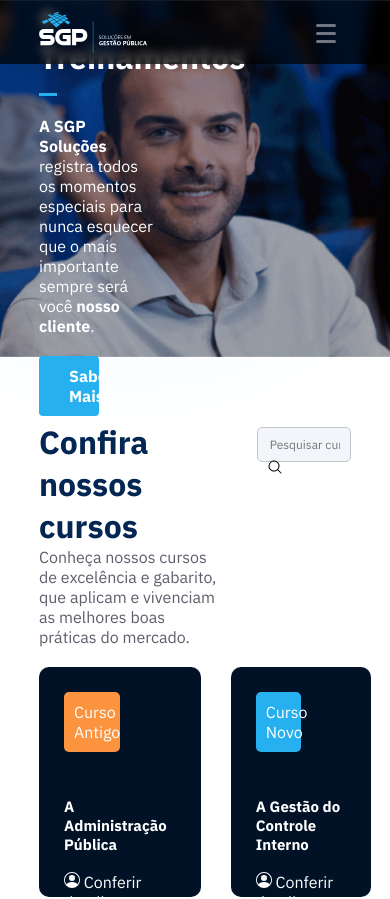
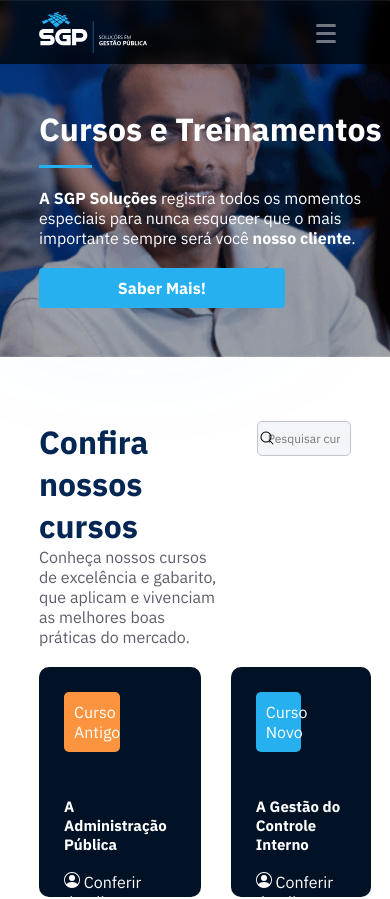
Before and after one commit to sgpgithub23/sgp, a Next.js app: page /cursos-treinamentos in a window 390 px wide. Shown: the top 899 px of the page. Built offline with nearby package versions, Linux system fonts and the light colour scheme.

Commit message:
feat: altera input e add responsivo cursos

```diff
--- a/components/Input/Input.module.scss
+++ b/components/Input/Input.module.scss
@@ -4,6 +4,28 @@
     width: 100%;
     display: flex;
     flex-direction: column;
+
+    .inputIcon {
+        & > input {
+            height: 35px;
+            padding: 10px 10px;
+            width: 100%;
+            border: none;
+            color:$dark-blue-100;
+            border: 1px $grey-200 solid;
+            background-color: $dark-blue-2;
+            border-radius: 5px;
+
+            &:focus {
+                border: 1px $dark-blue-100 solid;
+                outline: none;
+            }
+
+            &::placeholder {
+                font-size: 12px;
+            }
+        }
+    }
 
     & > label {
         color: $dark-blue-100;
@@ -80,4 +102,19 @@
     & > .withIcon {
         padding-left: 12%;
     }
+
+    & > .inputIcon {
+        position: relative;
+
+        & > input {
+            padding-left: 10%;
+        }
+
+        & > svg {
+            position: absolute;
+            top: 50%;
+            transform: translateY(-50%);
+            left: 2%;
+        }
+    }
 }
--- a/components/Input/index.tsx
+++ b/components/Input/index.tsx
@@ -2,66 +2,84 @@ import React, { HTMLInputTypeAttribute, useEffect, useState } from "react";
 import { FieldError, UseFormRegisterReturn } from "react-hook-form";
 import { ErrorMessage } from "../ErrorMessage";
 import styles from "./Input.module.scss";
-import InputMask from 'react-input-mask';
+import InputMask from "react-input-mask";
 import classNames from "classnames";
 
 type InputProps = React.DetailedHTMLProps<
   React.InputHTMLAttributes<HTMLInputElement>,
   HTMLInputElement
->
+>;
 
 type TextProps = InputProps & {
-  label: string
-  as?: "textarea" | "file"
-  register?: UseFormRegisterReturn<string>
-  error?: string | any
-  mask?: string
-  withIcon?: boolean
-}
+  label: string;
+  as?: "textarea" | "file";
+  register?: UseFormRegisterReturn<string>;
+  error?: string | any;
+  mask?: string;
+  withIcon?: boolean;
+  icon?: any;
+};
 
-export default function Input({ name, register, label, mask,  ...props }: TextProps) {
-
-  const [inputFileName, setInputFileName] = useState<string>()
+export default function Input({
+  name,
+  register,
+  label,
+  mask,
+  ...props
+}: TextProps) {
+  const [inputFileName, setInputFileName] = useState<string>();
 
   return (
     <div className={styles.main}>
-      <label htmlFor={name} >
-        {label}
-      </label>
       {props.as === "textarea" ? (
         <>
-          <textarea {...register} placeholder={props.placeholder} ></textarea>
-          {props.error ?
-            <ErrorMessage error={props.error} /> : <></>}
+          <label htmlFor={name}>{label}</label>
+          <textarea
+            {...register}
+            id={name}
+            placeholder={props.placeholder}
+          ></textarea>
+          {props.error ? <ErrorMessage error={props.error} /> : <></>}
         </>
-      ) : props.as === "file" ?
+      ) : props.as === "file" ? (
         <div className={styles.fileType}>
-          <input type="file" {...props} name={name} id="file" accept="text/plain, application/pdf, application/msword" onChange={(e) => {
-            console.log('e', e)
-            setInputFileName(e.target.value.split("\\")[2])
-          } }/>
+          <label htmlFor="file">{label}</label>
+          <input
+            type="file"
+            {...props}
+            name={name}
+            id="file"
+            accept="text/plain, application/pdf, application/msword"
+            onChange={(e) => {
+              setInputFileName(e.target.value.split("\\")[2]);
+            }}
+          />
           <label htmlFor="file">
-            {!inputFileName ? "Clique aqui para escolher o arquivo" : inputFileName}
+            {!inputFileName
+              ? "Clique aqui para escolher o arquivo"
+              : inputFileName}
           </label>
-          {props.error ?
-            <ErrorMessage error={props.error} /> : <></>}
+          {props.error ? <ErrorMessage error={props.error} /> : <></>}
         </div>
-      : mask ? (
+      ) : mask ? (
         <>
-        {/* @ts-ignore */}
-          <InputMask type={props.type} {...register} mask={mask} {...props}/>
-          {props.error ?
-            <ErrorMessage error={props.error} /> : <></>}
+          {/* @ts-ignore */}
+          <InputMask type={props.type} {...register} mask={mask} {...props} />
+          {props.error ? <ErrorMessage error={props.error} /> : <></>}
         </>
       ) : (
-        <>
-          <input type={props.type} className={ classNames({
-              [styles.withIcon]: props.withIcon
+        <div className={styles.inputIcon}>
+          {props.icon}
+          <input
+            type={props.type}
+            className={classNames({
+              [styles.withIcon]: props.withIcon,
             })}
-          {...register} {...props} />
-          {props.error ?
-            <ErrorMessage error={props.error} /> : <></>}
-        </>
+            {...register}
+            {...props}
+          />
+          {props.error ? <ErrorMessage error={props.error} /> : <></>}
+        </div>
       )}
     </div>
   );
--- a/pages/cursos-treinamentos.tsx
+++ b/pages/cursos-treinamentos.tsx
@@ -55,12 +55,12 @@ export default function orcamento() {
             </div>
             <div className={styles.right}>
               <div className={styles.inputLupa}>
-                <HiMagnifyingGlass />
                 <Input
                   withIcon
                   placeholder="Pesquisar curso..."
                   label=""
                   type="text"
+                  icon={<HiMagnifyingGlass />}
                 />
               </div>
             </div>
--- a/styles/CursosTreinamentos.module.scss
+++ b/styles/CursosTreinamentos.module.scss
@@ -100,16 +100,6 @@
                 & > .right {
                     position: relative;
                     width: 30%;
-
-                    & > .inputLupa {
-
-                        & > svg {
-                            position: absolute;
-                            top: 17%;
-                            margin-left: 10px;
-
-                        }
-                    }
                 }
             }
 
@@ -350,3 +340,298 @@
 
     }
 }
+
+// header
+
+@media (max-width: 1145px) {
+    .content {
+        background-image: url('../public/images/cursos-treinamentos/homem-sorrindo.webp');
+        background-position: center;
+        min-width: 100vw;
+        height: 356.8px;
+        background-size: cover;
+        display: flex;
+        flex-direction: column;
+        justify-content: center;
+        position: relative;
+
+        & > .headerContent {
+            width: 40%;
+            margin-left: 10%;
+            margin-top: 3%;
+            display: flex;
+            flex-direction: column;
+            gap: 15px;
+            position: relative;
+
+        }
+
+    }
+}
+
+
+@media (max-width: 861px) {
+    .content {
+        background-image: url('../public/images/cursos-treinamentos/homem-sorrindo.webp');
+        background-position: center;
+        min-width: 100vw;
+        height: 356.8px;
+        background-size: cover;
+        display: flex;
+        flex-direction: column;
+        justify-content: center;
+        position: relative;
+
+        & > .headerContent {
+            width: 60%;
+
+        }
+
+    }
+}
+
+
+@media (max-width: 625px) {
+    .content {
+        background-image: url('../public/images/cursos-treinamentos/homem-sorrindo.webp');
+        background-position: center;
+        min-width: 100vw;
+        height: 356.8px;
+        background-size: cover;
+        display: flex;
+        flex-direction: column;
+        justify-content: center;
+        position: relative;
+
+        & > .headerContent {
+            width: 90%;
+            margin-left: 10%;
+            margin-top: 3%;
+            display: flex;
+            flex-direction: column;
+            gap: 15px;
+            position: relative;
+
+            & > button {
+                width: 40%;
+            }
+        }
+
+    }
+}
+
+@media (max-width: 625px) {
+    .content {
+        background-image: url('../public/images/cursos-treinamentos/homem-sorrindo.webp');
+        background-position: center;
+        min-width: 100vw;
+        min-height: 356.8px;
+        height: auto;
+        max-height: 400px;
+
+        & > .headerContent {
+            width: 90%;
+            margin-left: 10%;
+            margin-top: 15%;
+            display: flex;
+            justify-content: center;
+
+            & > button {
+                width: 70%;
+            }
+        }
+
+    }
+}
+
+
+// cursos
+@media (max-width: 1077px){
+    .main {
+
+        & > .pageSize {
+
+            & > .mainContentForm {
+
+                & > .introduction {
+                    display: flex;
+                    justify-content: space-between;
+                    // flex-direction: column;
+                    gap: 20px;
+
+                    .left {
+                        width: 60%;
+                        & > h2 {
+                            font-size: 2rem;
+                            color: $dark-blue-100;
+                        }
+
+                        & > span {
+                            color: $grey-400;
+                            margin-bottom: 2rem;
+                            margin-top: 7px;
+
+                        }
+                    }
+
+                    & > .right {
+                        position: relative;
+                        width: 30%;
+
+                    }
+                }
+
+            }
+        }
+
+        & > .empresaIndicada {
+            background-image: url('../public/images/cursos-treinamentos/mesa.webp');
+            background-position: center;
+            min-width: 100vw;
+            height: 500px;
+            background-size: cover;
+            display: flex;
+            flex-direction: column;
+            justify-content: center;
+            align-items: center;
+            color: white;
+            gap: 20px;
+            text-align: center;
+
+            & > hr {
+                width: 5%;
+                height: 3px;
+                background-color: $blue-100;
+                border: 1px solid $blue-100;
+                justify-content: flex-start;
+            }
+
+            & > h2 {
+                width: 35%;
+            }
+
+            & > div {
+                display: flex;
+                justify-content: center;
+                align-items: center;
+                gap: 20px;
+                & > ul {
+                    list-style-type: none;
+
+                    li {
+                        width: auto;
+                    }
+                }
+            }
+        }
+
+        .mainContentFormTreinamento {
+            margin-block: 30px;
+            width: 80%;
+            height: auto;
+            display: flex;
+            justify-content: space-between;
+            flex-direction: column;
+
+            & > p {
+                text-align: center;
+                color: $dark-blue-100;
+                margin-block: 20px;
+            }
+
+            & > .introduction {
+                display: flex;
+                justify-content: space-between;
+
+                .left {
+                    width: 60%;
+                    & > h2 {
+                        font-size: 2rem;
+                        color: $dark-blue-100;
+                    }
+
+                    & > span {
+                        color: $grey-400;
+                        margin-bottom: 2rem;
+                        margin-top: 7px;
+
+                    }
+                }
+
+                & > .right {
+                    position: relative;
+                    width: 30%;
+
+                    & > .inputLupa {
+
+                        & > svg {
+                            position: absolute;
+                            top: 17%;
+                            margin-left: 10px;
+
+                        }
+                    }
+                }
+            }
+
+            & > .cursosNovos {
+                margin-block: 20px;
+                display: grid;
+                grid-template-columns: repeat(3, auto);
+                gap: 30px;
+
+                & > .curso {
+                    background-color: $dark-blue-fulldark;
+                    color: white;
+                    border-radius: 10px;
+                    padding: 25px;
+                    display: flex;
+                    flex-direction: column;
+                    gap: 30px;
+                    height: 230px;
+
+                    & > .isCursoNovo {
+                        background-color: $blue-100;
+                        width: 40%;
+                        padding: 10px;
+                        text-align: center;
+                        border-radius: 5px;
+                        background-color: #fff;
+
+                        &::before {
+                            content: "Curso Novo";
+                        }
+                    }
+
+                    & > .isCursoAntigo {
+                        background-color: $orange-100;
+                        width: 50%;
+                        padding: 10px;
+                        text-align: center;
+                        border-radius: 5px;
+
+                        &::before {
+                            content: "Curso Antigo";
+                        }
+                    }
+
+                    & > div {
+                        position: relative;
+
+                        & > h4 {
+                            font-size: 15px;
+                            margin-block: 15px;
+                            overflow: hidden;
+                            height: calc(230px - 170px);
+                        }
+
+                        & > p {
+                            cursor: pointer;
+                        }
+                    }
+                }
+            }
+        }
+
+    }
+}
```
